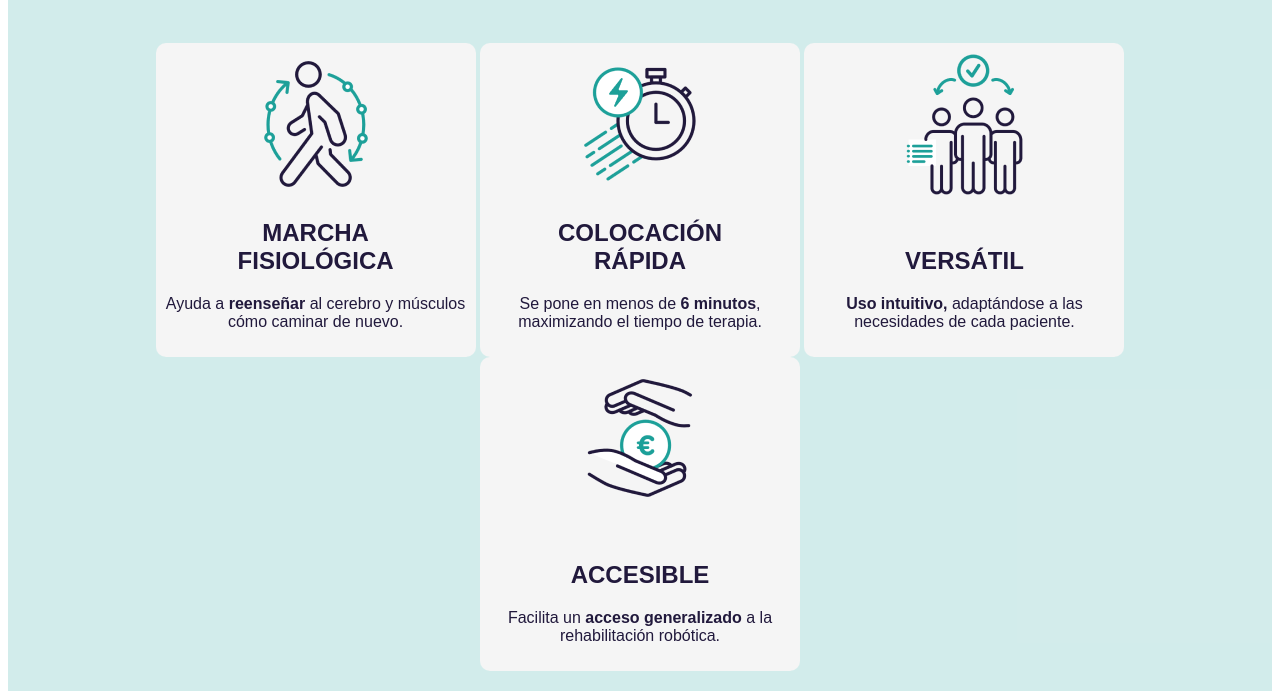
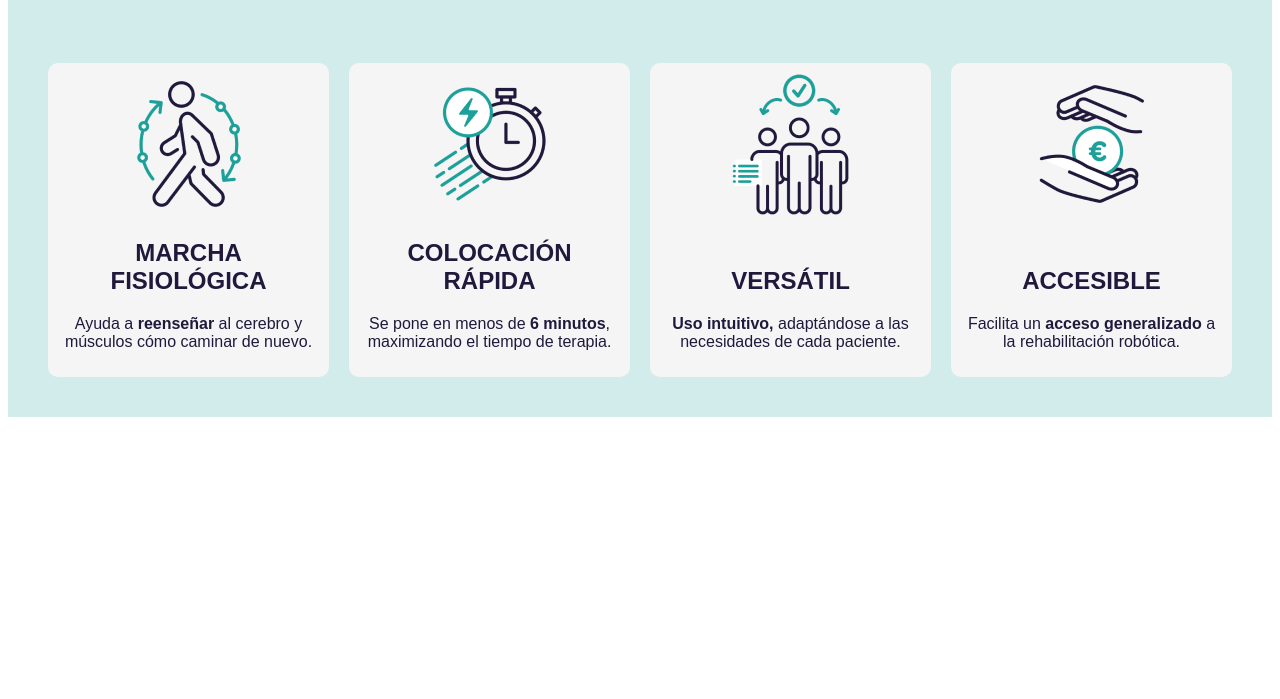
Before and after one commit to Me7u7/Ejercicio-Box-Sizing-y-Herencia, a plain HTML site: page index.html in a window 1280 px wide. Shown: the part 120-819 px from the top of the page. Drawn offline with Linux system fonts and the light colour scheme.

Commit message:
Modifiqué estructura con Flexbox

```diff
--- a/index.html
+++ b/index.html
@@ -8,12 +8,11 @@
 </head>
 <body>
     <main>
+        <p id="Titulo"><b>El exoesqueleto para todas las clínicas de neurorrehabilitación <br><span style="color: #1da099;">y todos los pacientes</span></b><br><br></p>
         <article>
-            <p id="Titulo"><b>El exoesqueleto para todas las clínicas de neurorrehabilitación <br><span style="color: #1da099;">y todos los pacientes</span></b><br><br></p>
-            <center>
             <section class="MARCHA">
                 <img src="MF.png" alt="Marcha Fisiológica">
-                <h2><b>MARCHA <br>FISIOLÓGICA</b></h2>
+                <h2><b>MARCHA<br>FISIOLÓGICA</b></h2>
                 <p>Ayuda a <b>reenseñar</b> al cerebro y músculos cómo caminar de nuevo.</p>
             </section>
 
@@ -34,7 +33,6 @@
                 <h2><b><br>ACCESIBLE</b><br></h2>
                 <p>Facilita un <b>acceso generalizado</b> a la rehabilitación robótica.</p>
             </section>
-        </center>
     </article>
     </main>
 
--- a/style.css
+++ b/style.css
@@ -6,9 +6,19 @@
     flex-wrap: wrap;
 }
 
-article{
+main{
     background-color: #1da09932;
     padding: 20px;
+}
+article{
+   align-content: space-around;
+   justify-content: center;
+   align-items: center;
+   display: flex;
+   flex-wrap: nowrap;
+   padding: 20px;
+   gap: 20px;
+
 }
 
 #Titulo{
@@ -24,7 +34,6 @@ article{
 section{
     background-color: whitesmoke;
     color: #21193C;
-    box-sizing: content-box;
     border-radius: 10px;
     display: inline-block;
     text-align: center;
```
